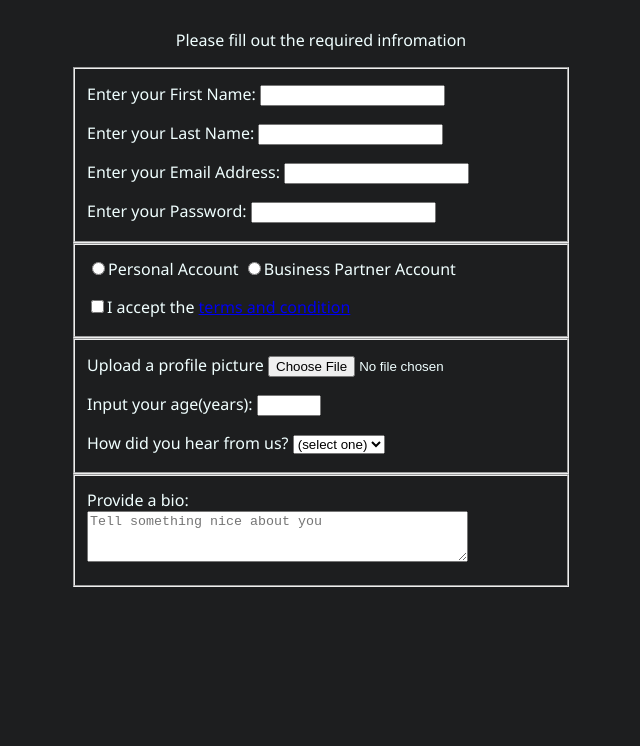
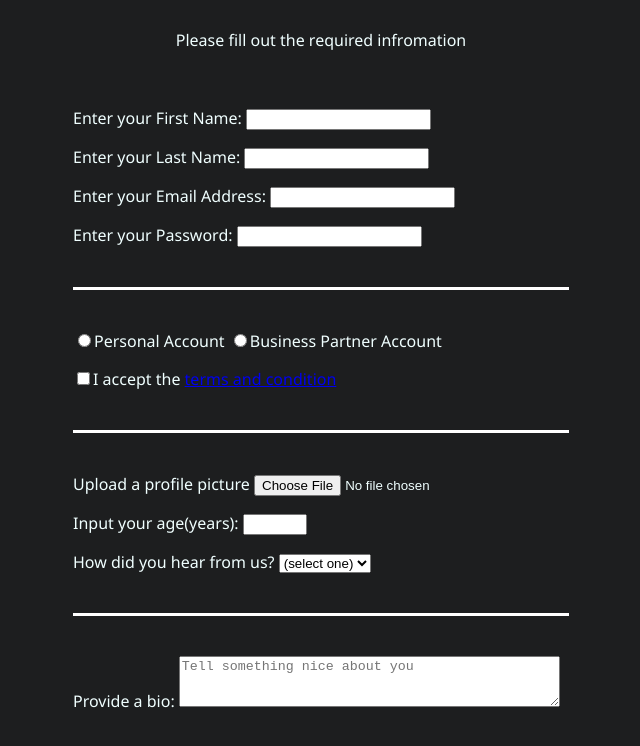
Before and after one commit to jepery/jepery-html-form-exercise, a plain HTML site: page index.html in a window 1280 px wide. Shown: the part 98-844 px from the top of the page, without its empty margins (339-979 px from the left). Drawn offline with Linux system fonts and the light colour scheme.

Commit message:
add style in the fieldset

```diff
--- a/css/styles.css
+++ b/css/styles.css
@@ -21,6 +21,16 @@ form{
     width: 60vw;
 }
 
+fieldset{
+    border: none;
+    padding: 2rem 0;
+    border-bottom: 3px solid white;
+}
+
+fieldset:last-of-type{
+    border-bottom: none;
+}
+
 label{
     display: inline-block;
     /* background-color: brown; */
```
